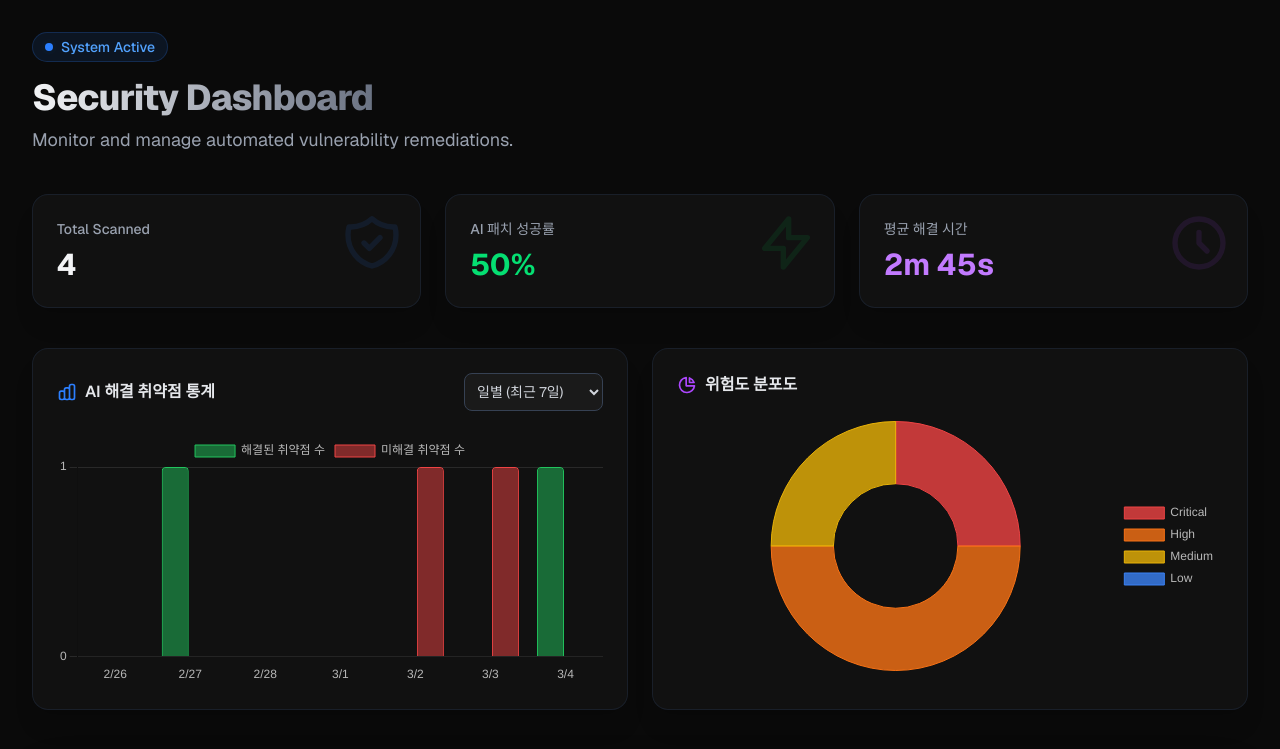
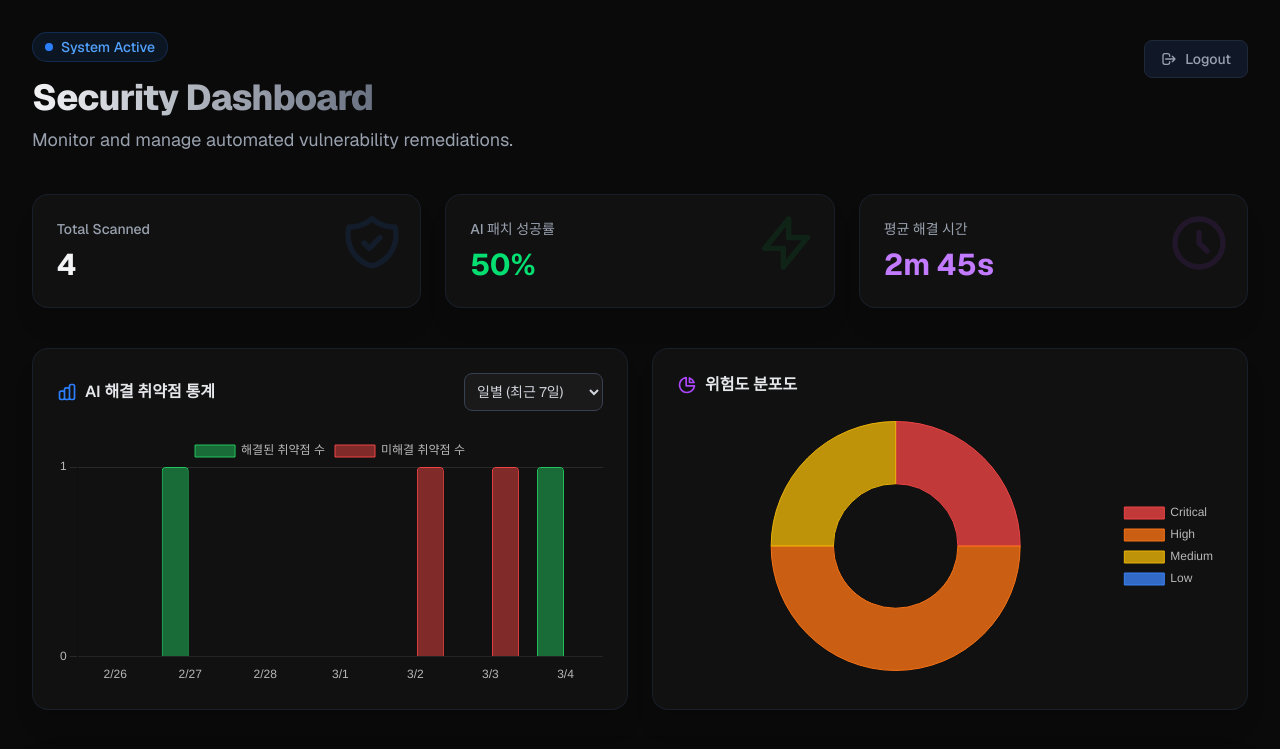
Before and after one commit to sy7code/security-dashboard, a Next.js app: page / in a window 1280 px wide. Shown: the top 749 px of the page. Built offline with nearby package versions, Linux system fonts and the light colour scheme; no server answers; sample sign-in values are in the browser's storage.

Commit message:
chore: update recent changes

```diff
--- a/app/detail/[id]/page.tsx
+++ b/app/detail/[id]/page.tsx
@@ -1,6 +1,7 @@
 "use client";
 
 import { useParams, useRouter } from "next/navigation";
+import { useEffect } from "react";
 import { useVulnerabilityDetail } from "../../hooks/useVulnerabilityDetail";
 import CodeDiffViewer from "../../components/CodeDiffViewer";
 import Toast from "../../components/Toast";
@@ -12,6 +13,15 @@ import { LoadingSpinner, ErrorFeedback } from "../../components/StateFeedback";
 export default function VulnerabilityDetail() {
   const params = useParams();
   const router = useRouter();
+
+  useEffect(() => {
+    if (typeof window !== "undefined") {
+      const token = localStorage.getItem("token");
+      if (!token) {
+        router.push("/login");
+      }
+    }
+  }, [router]);
 
   const {
     data,
--- a/app/hooks/useVulnerabilities.ts
+++ b/app/hooks/useVulnerabilities.ts
@@ -16,6 +16,11 @@ export function useVulnerabilities() {
         setVulnerabilities(data);
         setError(null);
       } catch (err: unknown) {
+        if (err instanceof AxiosError && err.response?.status === 401 || err instanceof AxiosError && err.response?.status === 403) {
+          // Let the apiClient interceptor handle the redirect
+          return;
+        }
+
         // Fallback to mock data if backend is offline so UI can be verified
         if (err instanceof AxiosError && err.message.includes('Network Error')) {
           const mockData: Vulnerability[] = [
--- a/app/page.tsx
+++ b/app/page.tsx
@@ -4,14 +4,27 @@ import { useVulnerabilities } from "./hooks/useVulnerabilities";
 import DashboardStats from "./components/DashboardStats";
 import DashboardCharts from "./components/DashboardCharts";
 import VulnerabilityTable from "./components/VulnerabilityTable";
+import { useEffect } from "react";
+import { useRouter } from "next/navigation";
 
 export default function Dashboard() {
   const { vulnerabilities, loading, error } = useVulnerabilities();
+  const router = useRouter();
+
+  useEffect(() => {
+    if (typeof window !== "undefined") {
+      const token = localStorage.getItem("token");
+      if (!token) {
+        router.push("/login");
+      }
+    }
+  }, [router]);
 
   return (
     <div className="min-h-screen bg-[#0a0a0a] text-gray-100 p-8 font-sans selection:bg-blue-500/30">
       <div className="max-w-7xl mx-auto">
-        <header className="mb-10 flex flex-col items-start gap-2">
+        <header className="mb-10 flex items-start justify-between">
+          <div className="flex flex-col items-start gap-2">
             <div className="inline-flex items-center gap-2 px-3 py-1 rounded-full bg-blue-500/10 border border-blue-500/20 text-blue-400 text-sm font-medium mb-2">
               <span className="relative flex h-2 w-2">
                 <span className="animate-ping absolute inline-flex h-full w-full rounded-full bg-blue-400 opacity-75"></span>
@@ -25,6 +38,19 @@ export default function Dashboard() {
             <p className="text-gray-400 text-lg">
               Monitor and manage automated vulnerability remediations.
             </p>
+          </div>
+          <button
+            onClick={() => {
+              if (typeof window !== "undefined") {
+                localStorage.removeItem("token");
+                router.push("/login");
+              }
+            }}
+            className="px-4 py-2 mt-2 bg-gray-900 hover:bg-red-900/40 hover:text-red-400 text-gray-400 rounded-lg text-sm font-medium transition-all border border-gray-800 hover:border-red-900/50 flex items-center gap-2"
+          >
+            <svg className="w-4 h-4" fill="none" stroke="currentColor" viewBox="0 0 24 24"><path strokeLinecap="round" strokeLinejoin="round" strokeWidth="2" d="M17 16l4-4m0 0l-4-4m4 4H7m6 4v1a3 3 0 01-3 3H6a3 3 0 01-3-3V7a3 3 0 013-3h4a3 3 0 013 3v1"></path></svg>
+            Logout
+          </button>
         </header>
 
         {/* 1. Stats Overview */}
--- a/app/utils/apiClient.ts
+++ b/app/utils/apiClient.ts
@@ -16,10 +16,12 @@ export const apiClient = axios.create({
 // Configure Request Interceptor (e.g. JWT Token injection)
 apiClient.interceptors.request.use(
   (config) => {
-    // Example: const token = localStorage.getItem('token');
-    // if (token) {
-    //   config.headers.Authorization = `Bearer ${token}`;
-    // }
+    if (typeof window !== "undefined") {
+      const token = localStorage.getItem("token");
+      if (token) {
+        config.headers.Authorization = `Bearer ${token}`;
+      }
+    }
     return config;
   },
   (error) => {
@@ -32,9 +34,12 @@ apiClient.interceptors.response.use(
   (response) => response,
   (error: AxiosError) => {
     // Custom error logging or Global toast dispatching can be done here.
-    if (error.response?.status === 401) {
-      console.warn("Unauthorized access - Redirecting to login...");
-      // e.g. window.location.href = '/login';
+    if (error.response?.status === 401 || error.response?.status === 403) {
+      console.warn("Unauthorized/Forbidden access - Redirecting to login...");
+      if (typeof window !== "undefined") {
+        localStorage.removeItem("token");
+        window.location.href = "/login";
+      }
     }
     return Promise.reject(error);
   }
```
Lines whose indentation alone changed are shown as unchanged.
